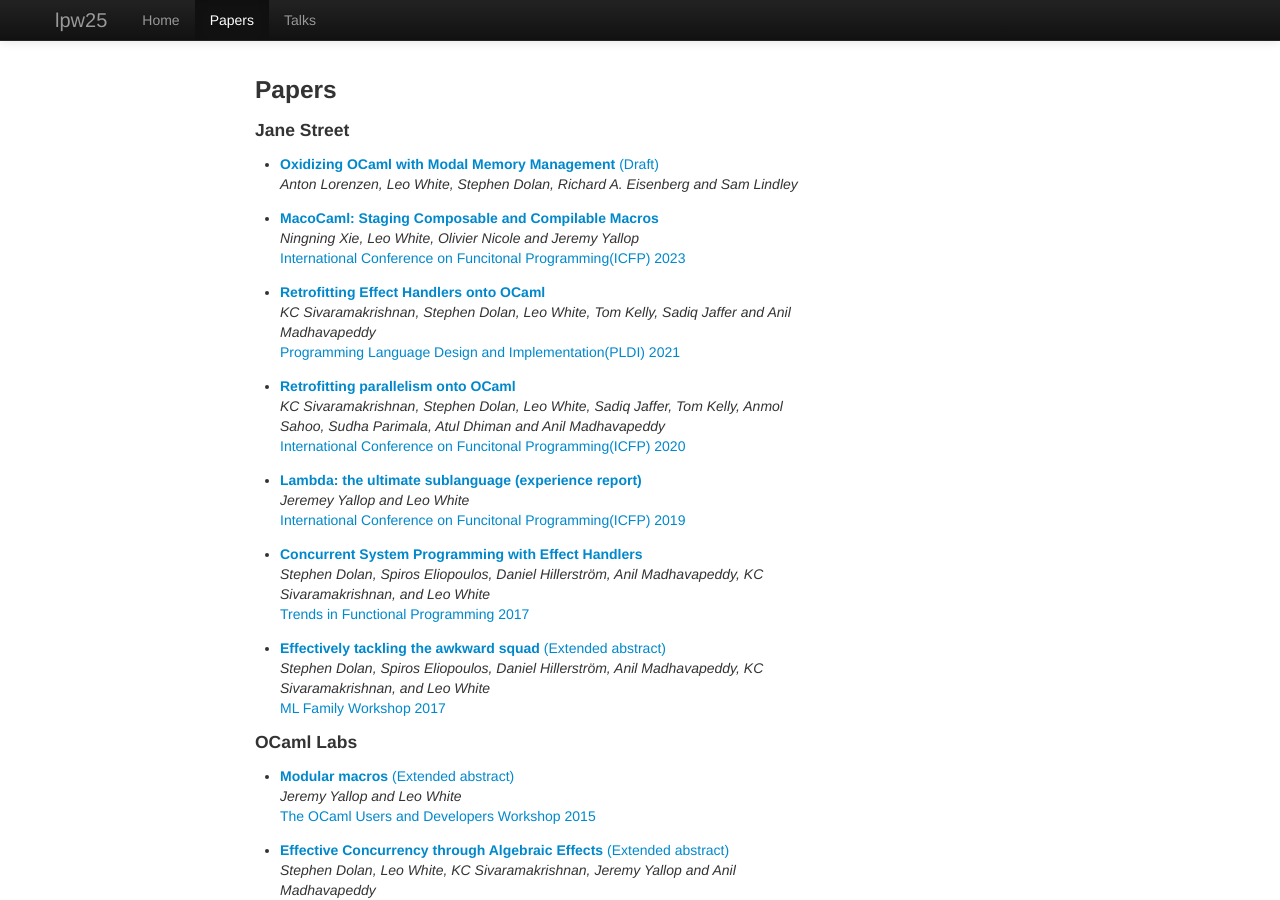
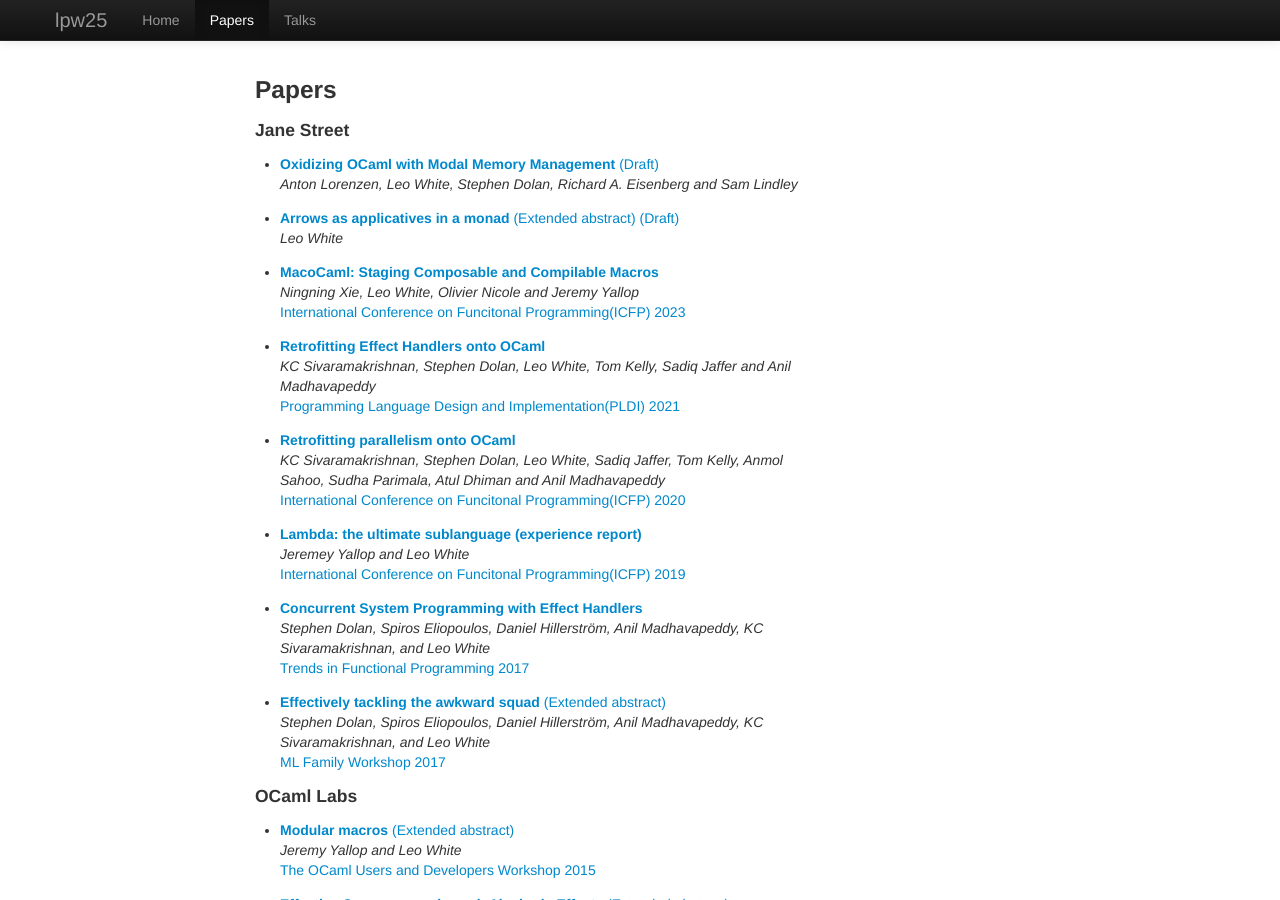
Before and after one commit to lpw25/lpw25.github.com, a Jekyll site: the page built from papers.html, in a window 1280 px wide and 900 px high. Built offline with Jekyll 4.4.1, drawn with Linux system fonts in a browser that asks for light colours.

Commit message:
Add arrows draft

```diff
--- a/papers.html
+++ b/papers.html
@@ -12,6 +12,10 @@
       <li style="margin: 1em 0">
         <a href="/papers/mode-inference-draft-feb2024.pdf"><b>Oxidizing OCaml with Modal Memory Management</b> (Draft)</a><br>
         <i>Anton Lorenzen, Leo White, Stephen Dolan, Richard A. Eisenberg and Sam Lindley</i>
+      </li>
+      <li style="margin: 1em 0">
+        <a href="/papers/arrows-draft-may2024.pdf"><b>Arrows as applicatives in a monad</b> (Extended abstract) (Draft)</a><br>
+        <i>Leo White</i>
       </li>
       <li style="margin: 1em 0">
         <a href="/papers/icfp2023.pdf"><b>MacoCaml: Staging Composable and Compilable Macros</b></a><br>
```
Also changed, not shown: 1 other file.
